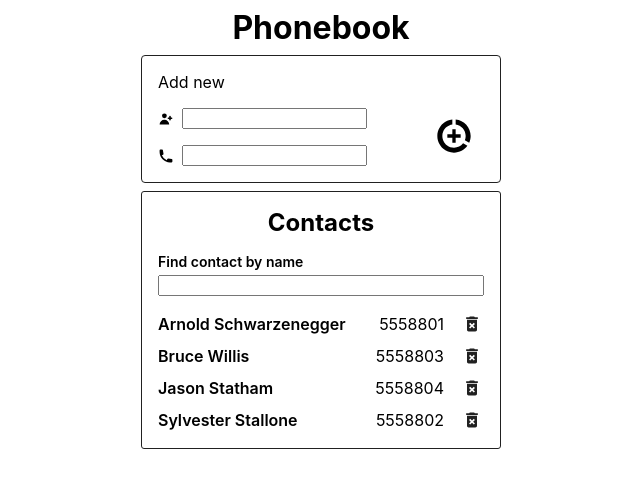
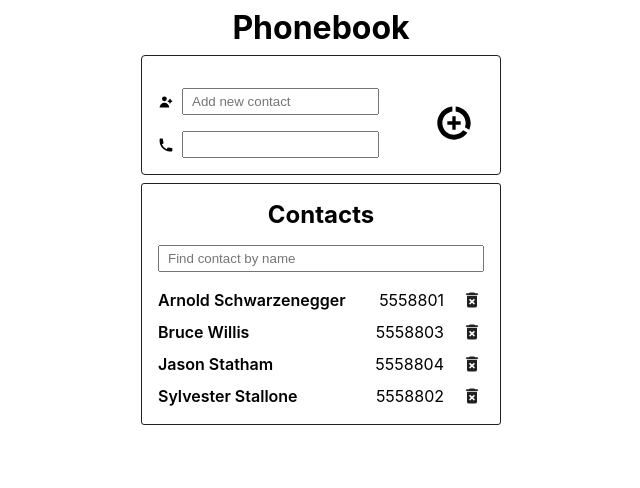
Before and after one commit to vlmakh/goit-react-hw-02-phonebook, a React (Create React App) app: page / in a window 1280 px wide. Shown: the top 488 px of the page, without its empty margins (319-959 px from the left). Built offline with nearby package versions, Linux system fonts and the light colour scheme.

Commit message:
del unused css

```diff
--- a/src/components/ContactForm/ContactForm.js
+++ b/src/components/AddForm/AddForm.js
@@ -1,10 +1,10 @@
 import { Component } from 'react';
-import css from './ContactForm.module.css';
+import css from './AddForm.module.css';
 import { HiPhone, HiUserAdd } from 'react-icons/hi';
 import { MdOutlineDataSaverOn } from 'react-icons/md';
 import { Box } from 'components/Box/Box';
 
-class AddContactForm extends Component {
+class AddForm extends Component {
   state = { name: '', number: '' };
 
   onFormInput = event => {
@@ -23,8 +23,12 @@ class AddContactForm extends Component {
   render() {
     return (
       <form className={css.form} onSubmit={this.addContact}>
-        <p>Add new</p>
-        <Box mt={3} display="flex" justifyContent="space-between">
+        <Box
+          mt={3}
+          display="flex"
+          justifyContent="space-between"
+          alignItems="center"
+        >
           <Box>
             <label className={css.formField}>
               <HiUserAdd className={css.icon} />
@@ -33,6 +37,7 @@ class AddContactForm extends Component {
                 name="name"
                 value={this.state.name}
                 onChange={this.onFormInput}
+                placeholder="Add new contact"
                 pattern="^[a-zA-Zа-яА-Я]+(([' -][a-zA-Zа-яА-Я ])?[a-zA-Zа-яА-Я]*)*$"
                 title="Name may contain only letters, apostrophe, dash and spaces. For example Adrian, Jacob Mercer, Charles de Batz de Castelmore d'Artagnan"
                 required
@@ -62,4 +67,4 @@ class AddContactForm extends Component {
   }
 }
 
-export { AddContactForm };
+export { AddForm };
--- a/src/components/ContactForm/ContactForm.module.css
+++ b/src/components/AddForm/AddForm.module.css
@@ -17,20 +17,21 @@
   margin-bottom: 16px;
 }
 
-.formField__name {
-  display: block;
-  font-size: 14px;
-  font-weight: 600;
-  margin-bottom: 4px;
+.formField input {
+  padding: 4px 8px;
 }
 
 .addButton {
-  cursor: pointer;
+  display: flex;
+  align-items: center;
+  justify-content: center;
+  width: 60px;
+  height: 60px;
+  padding: 0;
   border: none;
   background-color: transparent;
-  width: 60px;
-  padding: 0;
   border-radius: 50%;
+  cursor: pointer;
 }
 
 .addButton:hover {
@@ -38,6 +39,5 @@
 }
 
 .icon {
-    margin-right: 8px;
-
+  margin-right: 8px;
 }
--- a/src/components/App.jsx
+++ b/src/components/App.jsx
@@ -1,11 +1,9 @@
 import { Component } from 'react';
-import css from './App.module.css';
 import { Box } from './Box/Box';
 import { nanoid } from 'nanoid';
-import { AddContactForm } from './ContactForm/ContactForm';
+import { AddForm } from './AddForm/AddForm';
 import { ContactList } from 'components/ContactList/ContactList';
-import {Filter } from 'components/Filter/Filter'
-
+import { Filter } from 'components/Filter/Filter';
 
 class App extends Component {
   state = {
@@ -20,15 +18,15 @@ class App extends Component {
 
   addContact = data => {
     const newContact = {
-      id: nanoid(4), name: data.name, number: data.number
-    }
+      id: nanoid(4),
+      name: data.name,
+      number: data.number,
+    };
 
     this.setState(prevState => ({
       contacts: [...prevState.contacts, newContact],
     }));
-
-    console.log(newContact)
-  }
+  };
 
   deleteContact = contactId => {
     this.setState(prevState => ({
@@ -37,29 +35,31 @@ class App extends Component {
   };
 
   filterChange = event => {
-    this.setState({filter: event.currentTarget.value})
-  }
+    this.setState({ filter: event.currentTarget.value });
+  };
 
   render() {
-    const {contacts, filter} = this.state
-    const normalizedFilter = filter.toLowerCase()
-    const filteredContacts = contacts.filter(el => el.name.toLowerCase().includes(normalizedFilter))
+    const { contacts, filter } = this.state;
+    const normalizedFilter = filter.toLowerCase();
+    const filteredContacts = contacts.filter(el =>
+      el.name.toLowerCase().includes(normalizedFilter)
+    );
 
     return (
       <Box width="360px" mx="auto" py={2}>
         <h1>Phonebook</h1>
-        <AddContactForm onSubmit={this.addContact } />
+        <AddForm onSubmit={this.addContact} />
 
         <Box p={3} mt={2} border="1px solid #212121" borderRadius={3}>
-          <h2 className={css.sectionTitle}>Contacts</h2>
+          <h2>Contacts</h2>
 
-          <Filter value={filter} onChange={this.filterChange}/>
+          <Filter value={filter} onChange={this.filterChange} />
 
           <ContactList
             contacts={filteredContacts}
             deleteContact={this.deleteContact}
           />
-        </Box >
+        </Box>
       </Box>
     );
   }
--- a/src/components/App.module.css
+++ /dev/null
@@ -1,13 +0,0 @@
-
-.sectionTitle {
-  margin: 0;
-}
-
-.contactTable {
-  text-align: left;
-  width: 300px;
-  margin: 8px auto 0;
-  padding: 16px;
-  border: 1px solid #212121;
-  border-radius: 4px;
-}
--- a/src/components/ContactList/ContactList.module.css
+++ b/src/components/ContactList/ContactList.module.css
@@ -6,13 +6,6 @@
 .contactItem {
   display: flex;
   align-items: center;
-
-}
-
-.contactItem:hover {
-    /* outline: 1px dashed grey; */
-    /* box-shadow: inset 0 0 4px black; */
-
 }
 
 .contactItem:not(:first-child) {
@@ -29,16 +22,16 @@
 }
 
 .delButton {
-    width: 24px;
-    height: 24px;
   display: flex;
   align-items: center;
   justify-content: center;
+  width: 24px;
+  height: 24px;
   padding: 0;
   background-color: transparent;
   border: none;
+  border-radius: 50%;
   cursor: pointer;
-    border-radius: 50%;
 }
 
 .delButton:hover {
@@ -46,7 +39,6 @@
 }
 
 .icon {
-
   width: 20px;
   fill: #212121;
   height: auto;
--- a/src/components/Filter/Filter.js
+++ b/src/components/Filter/Filter.js
@@ -3,8 +3,12 @@ import css from './Filter.module.css';
 export function Filter({ value, onChange }) {
   return (
     <label className={css.label}>
-      <p className={css.search}>Find contact by name</p>
-      <input type="text" value={value} onChange={onChange} />
+      <input
+        type="text"
+        value={value}
+        onChange={onChange}
+        placeholder="Find contact by name"
+      />
     </label>
   );
 }
--- a/src/components/Filter/Filter.module.css
+++ b/src/components/Filter/Filter.module.css
@@ -7,10 +7,5 @@
 .label input {
     width: 100%;
     box-sizing: border-box;
+    padding: 4px 8px;
 }
-
-.search {
-    font-size: 14px;
-    font-weight: 600;
-    margin-bottom: 4px;
-}
```
Lines whose indentation alone changed are shown as unchanged.
